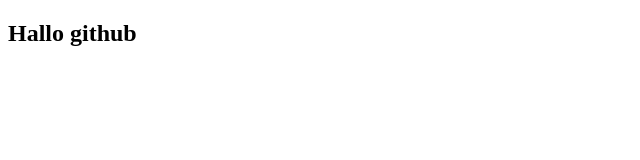
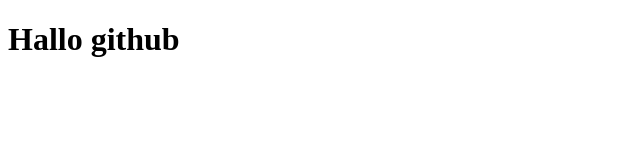
Before and after one commit to AhmetOnurBasali/Quizapp, a plain HTML site: page a.html in a window 1280 px wide. Shown: the whole page, without its empty margins (0-640 px from the left). Drawn offline with Linux system fonts and the light colour scheme.

Commit message:
headline

```diff
--- a/a.html
+++ b/a.html
@@ -13,7 +13,7 @@
 
     <div>
 
-            <h2>Hallo github</h2>
+            <h1>Hallo github</h1>
 
     </div>
 </body>
```
